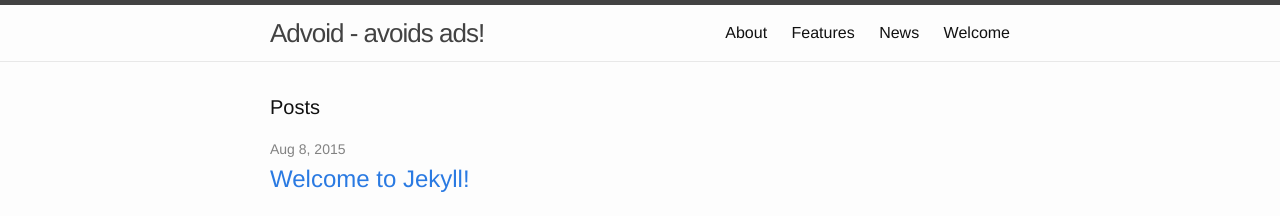
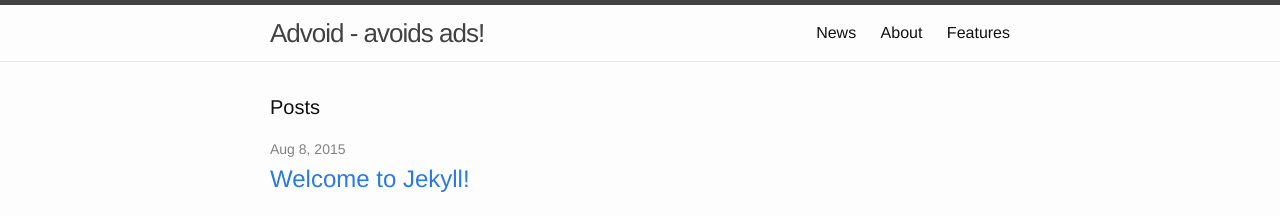
Before and after one commit to advoid/advoid.net, a Jekyll site: the page built from news/index.html, in a window 1280 px wide. Shown: the top 216 px of the page. Built offline with Jekyll 4.4.1, drawn with Linux system fonts in a browser that asks for light colours; the list of posts is cut into pages by our own code.

Commit message:
made page links in menu static

```diff
--- a/_includes/header.html
+++ b/_includes/header.html
@@ -1,9 +1,6 @@
 <header class="site-header">
-
   <div class="wrapper">
-
     <a class="site-title" href="{{ site.baseurl }}/">{{ site.title }}</a>
-
     <nav class="site-nav">
       <a href="#" class="menu-icon">
         <svg viewBox="0 0 18 15">
@@ -12,16 +9,11 @@
           <path fill="#424242" d="M18,13.516C18,14.335,17.335,15,16.516,15H1.484C0.665,15,0,14.335,0,13.516l0,0 c0-0.82,0.665-1.484,1.484-1.484h15.031C17.335,12.031,18,12.696,18,13.516L18,13.516z"/>
         </svg>
       </a>
-
       <div class="trigger">
-        {% for page in site.pages %}
-          {% if page.title %}
-          <a class="page-link" href="{{ page.url | prepend: site.baseurl }}">{{ page.title }}</a>
-          {% endif %}
-        {% endfor %}
+          <a class="page-link" href="/news/">News</a>
+          <a class="page-link" href="/about/">About</a>
+          <a class="page-link" href="/features/">Features</a>
       </div>
     </nav>
-
   </div>
-
 </header>
```
